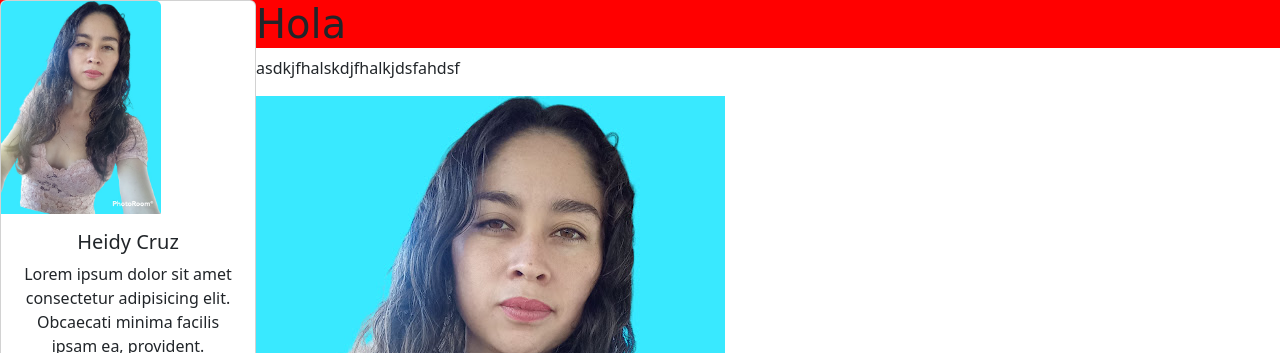
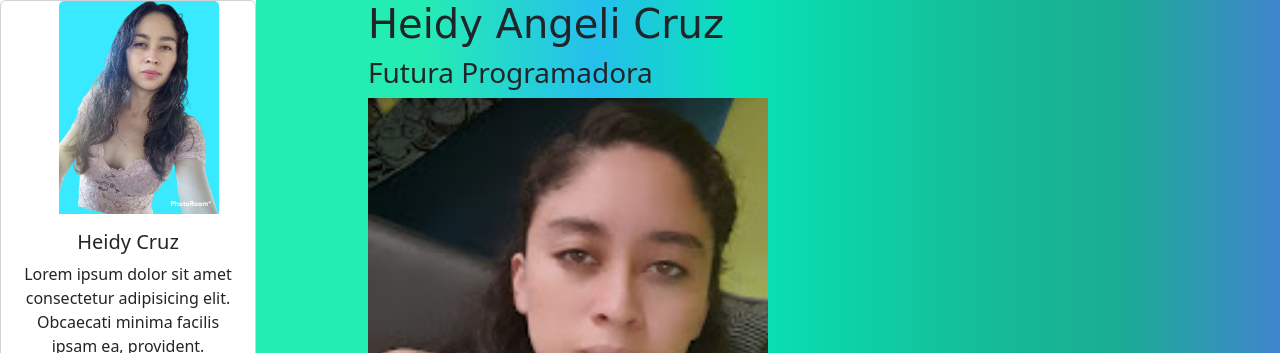
Before and after one commit to Heidy13Cruz/Portafolio-2, a plain HTML site: page index.html in a window 1280 px wide. Shown: the top 353 px of the page. Drawn offline with nearby package versions, Linux system fonts and the light colour scheme; a web font is replaced by a local one.

Commit message:
otro dia

```diff
--- a/assets/css/style.css
+++ b/assets/css/style.css
@@ -9,15 +9,10 @@
 }
 
 #profile{
-    /* margin-left: 23%; */
+    margin-left: 23%;
     width: 10rem;
 }
 
-/* aside{
-    position: fixed;
-    width: 21vw;
-}
-*/
 
 aside {
     position: fixed;
@@ -26,28 +21,37 @@ aside {
     height: 100vh;
 }
 
-.cajon {
+/*.cajon {
     float: left;
-    /* background-color: #ccc; */
+    /* background-color: #ccc;
     width: 20vw;
     height: 100vh;
-}
+}*/
 
 h1{
-    background-color: red;
     width: 100%;
     font-family: 'Oi', cursive;
 }
 
 #hero{
-    /* background: rgb(1,234,165);
-background: linear-gradient(90deg, rgba(1,234,165,0.8575805322128851) 16%, rgba(1,181,234,0.8575805322128851) 33%, rgba(8,226,180,1) 48%, rgba(20,188,152,1) 71%, rgba(26,173,147,1) 84%, rgba(34,114,198,0.865983893557423) 100%); */
-/* background-repeat: repeat; */
+    background: rgb(1,234,165);
+background: linear-gradient(90deg, rgba(1,234,165,0.8575805322128851) 16%, rgba(1,181,234,0.8575805322128851) 33%, rgba(8,226,180,1) 48%, rgba(20,188,152,1) 71%, rgba(26,173,147,1) 84%, rgba(34,114,198,0.865983893557423) 100%);  background-repeat: repeat;
 padding-bottom: 2%;
 }
 
+main{
+    margin-left: 20vw;
+}
+.hero-container{
+    width: 100vh;
+    height: 100vh;
+
+
+}
+
  #face{
-    width: 5rem;
+    width: 50%;
+
  }
 
  #sobremi{
--- a/index.html
+++ b/index.html
@@ -17,7 +17,7 @@
 <body>
   <aside class="aside-desk">
     <div class="card">
-      <img src="./assets/img/PhotoRoom-20230216_135617.jpg" class="card-img-top" alt="Heidy" id="profile">
+      <img src="./assets/img/PhotoRoom-20230216_135617.jpg" class="card-img-top img-fluid" alt="Heidy" id="profile">
       <div class="card-body">
         <h5 class="card-title">Heidy Cruz</h5>
         <p class="card-text">Lorem ipsum dolor sit amet consectetur adipisicing elit. Obcaecati minima facilis ipsam ea,
@@ -120,41 +120,26 @@
       </li>
     </ul>
   </aside>
-
+<!--
   <div class="cajon"></div>
 
-  <main>
-    <h1>Hola</h1>
-
-    <p>asdkjfhalskdjfhalkjdsfahdsf</p>
 
     <div class="img-container">
       <img src="./assets/img/PhotoRoom-20230216_135617.jpg" alt="imagen-prueba" class="img">
     </div>
-  </main>
-  <!-- <main>
+    <div>
+  -->
+   <main>
     <section id="hero" class="d-flex flex-column justify-content-center align-items-center">
 
       <div class="hero-container" data-aos="fade-in">
         <h1>Heidy Angeli Cruz</h1>
         <h3>Futura Programadora <span class="typed"
             data-typed-items="Designer, Developer, Freelancer, Photographer"></span></h3>
-      </div>
+          <img src="./assets/img/20230221_120513.jpg" alt="heidy" id="face">
+    </div>
+    </section>
 
-      <img src="./assets/img/d5640f65-d27b-4a03-8596-052a8c747ae7.jpg" alt="heidy" id="face">
-    </section>
-    <section id="sobremi">
-      <h2>Sobre Mi</h2>
-      <hr>
-      <p>Lorem ipsum dolor sit amet consectetur adipisicing elit. Iusto porro dolorem ipsum. Asperiores, laudantium
-        repudiandae eius pariatur, temporibus aperiam id quam excepturi </p>
-      <div class="div-sobremi">
-        <img src="./assets/img/f5d78ced-4e65-4bf9-831f-0d48205bf9d3.jpg" alt="">
-        <h3>Programadora Junior</h3>
-        <p>Lorem ipsum dolor sit amet consectetur adipisicing elit</p>
-
-      </div>
-    </section>
     <div class="row">
       <div class="col-lg-6">
         <ul>
```
Also changed, not shown: assets/img/20230221_120513.jpg (added), assets/img/20230221_120834.jpg (added).
